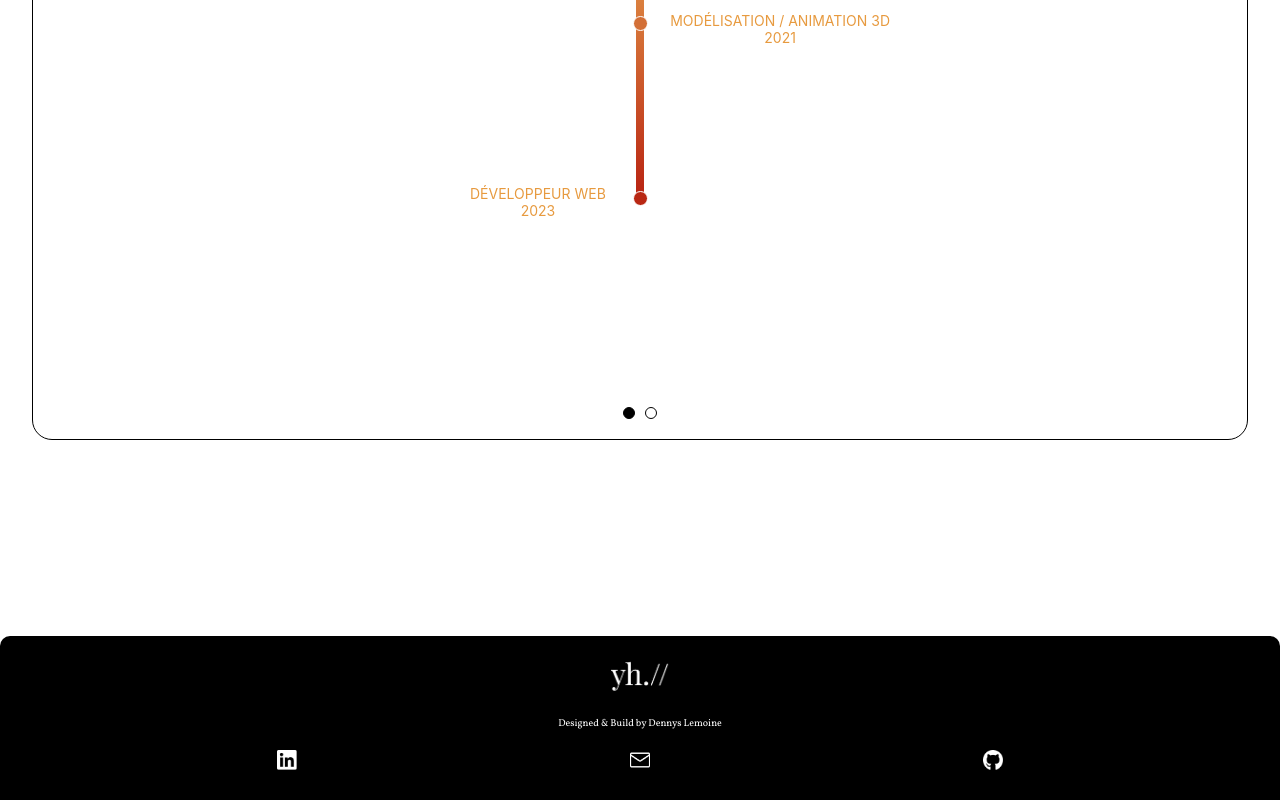
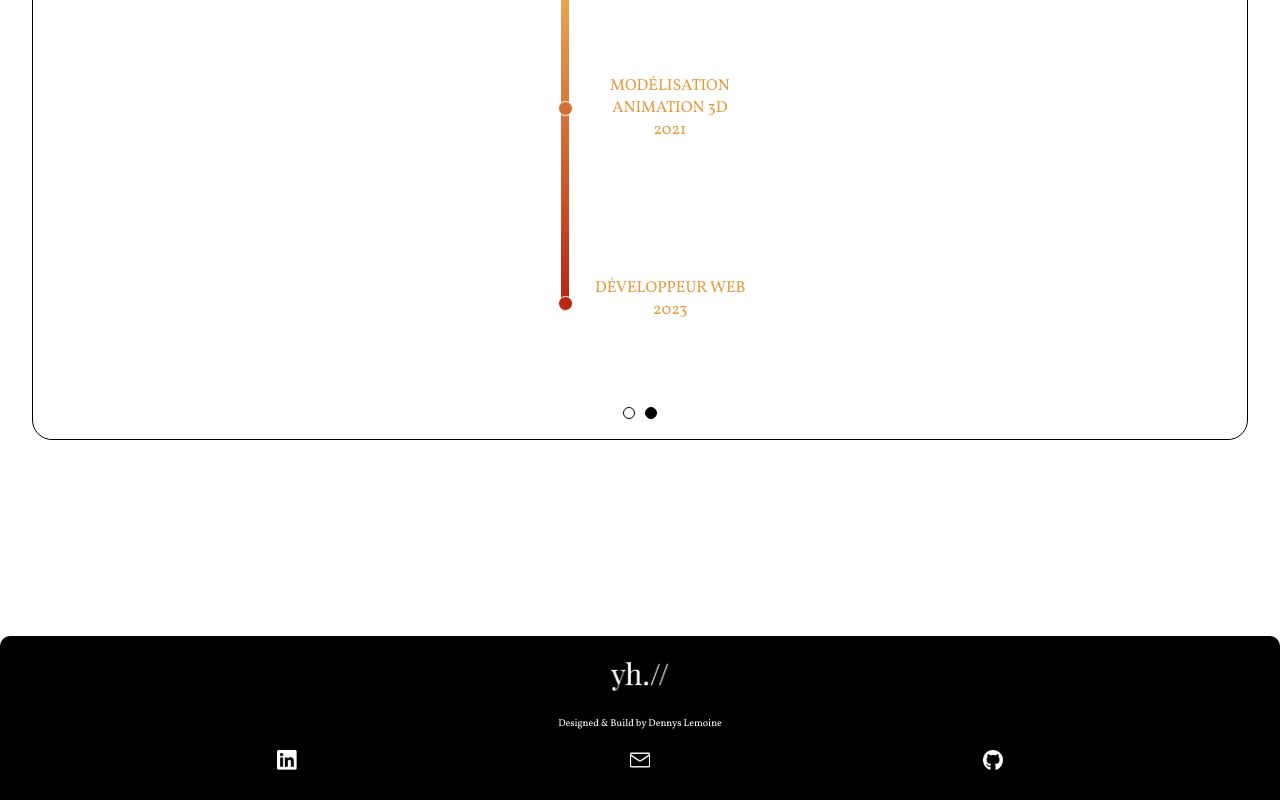
Before and after one commit to DennysLemoine/Portefolio, a React (Create React App) app in the folder portefolio/: page / in a window 1280 px wide. Both pictures are taken after a click on the element 651 px from the left and 1660 px from the top of the page. Shown: the part 1247-2047 px from the top of the page. Built offline with nearby package versions, Linux system fonts and the light colour scheme.

Commit message:
skills done

```diff
--- a/portefolio/src/components/skills/skills.css
+++ b/portefolio/src/components/skills/skills.css
@@ -151,7 +151,6 @@
     font-family: Vollkorn, serif;
     width: 100%;
     border: 1px solid black;
-    backdrop-filter: blur(1px);
     border-radius: 20px;
     padding: 20px;
 }
@@ -160,6 +159,7 @@
     display: flex;
     justify-content: center;
     text-align: center;
+    font-family: Vollkorn, serif;
 }
 
 .containerGraduateRelatif {
@@ -172,10 +172,10 @@
     position: absolute;
     margin: 50px auto;
     left: 0;
-    right: 0;
-    bottom: -20px;
+    right: 150px;
+    top: 30px;
     width: 8px;
-    height: 90%;
+    height: 100%;
     background: linear-gradient( #F6C961, #B82211);
     border-radius: 50px;
 }
@@ -183,9 +183,9 @@
 .circleSkillP01 {
     position: absolute;
     margin: 50px auto;
-    top: -45px;
+    top: 25px;
     left: 0;
-    right: 0;
+    right: 150px;
     width: 15px;
     height: 15px;
     background-color: #f3c65f;
@@ -196,9 +196,9 @@
 .circleSkillP02 {
     position: absolute;
     margin: 50px auto;
-    bottom: 150px;
+    bottom: 65px;
     left: 0;
-    right: 0;
+    right: 150px;
     width: 15px;
     height: 15px;
     background-color: #d36f36;
@@ -209,9 +209,9 @@
 .circleSkillP03 {
     position: absolute;
     margin: 50px auto;
-    bottom: -25px;
+    bottom: -130px;
     left: 0;
-    right: 0;
+    right: 150px;
     width: 15px;
     height: 15px;
     background-color: #b92713;
@@ -221,25 +221,25 @@
 
 .skillBts {
     position: absolute;
-    top: -5px;
-    left: 60px;
-    font-size: 14px;
+    top: 60px;
+    left: 145px;
+    font-size: 16px;
     color: #E79A3F;
 }
 
 .skill3d {
     position: absolute;
-    bottom: 185px;
-    right: -100px;
-    font-size: 14px;
+    bottom: 90px;
+    left: 120px;
+    font-size: 16px;
     color: #E79A3F;
 }
 
 .skillDev {
     position: absolute;
-    bottom: 12px;
-    left: -20px;
-    font-size: 14px;
+    bottom: -90px;
+    left: 105px;
+    font-size: 16px;
     color: #E79A3F;
 }
 
@@ -257,11 +257,15 @@
 
 
 .button1 {
-    background-color: black;
+    background-color: white;
     border: 1px solid black;
     border-radius: 50%;
     width: 12px;
     height: 12px;
+}
+
+.button1.active {
+    background-color: black;
 }
 
 .button2 {
@@ -272,6 +276,10 @@
     height: 12px;
 }
 
+.button2.active {
+    background-color: black;
+}
+
 .hide {
     display: none;
 }
--- a/portefolio/src/components/skills/skills.jsx
+++ b/portefolio/src/components/skills/skills.jsx
@@ -1,4 +1,4 @@
-import React, {useState} from "react";
+import React, {useState, useRef, useEffect} from "react";
 
 import skills from './skills.css'
 
@@ -6,11 +6,41 @@
 
 function Skills() {
 
-    const [visibleDiv, setVisibleDiv] = useState(false);
+    const [visibleDiv, setVisibleDiv] = useState('div1');
+    const touchStartRef = useRef(null);
 
-    const toggleSkills = () => {
-        setVisibleDiv(!visibleDiv);
+    const toggleSkills = (divId) => {
+        setVisibleDiv(divId);
     };
+
+    // CONFIGURATION POUR SLIDE DIV POUR MOBILE/TABLETTE
+    const handleTouchStart = (event) => {
+        touchStartRef.current = event.touches[0].clientX;
+    };
+
+    const handleTouchEnd = (event) => {
+        const touchEnd = event.changedTouches[0].clientX;
+        const touchDifference = touchStartRef.current - touchEnd;
+
+        if (touchDifference > 50 || visibleDiv !== 'div1') {
+            // SWIPE POUR ALLER A LA DIV SUIVANTE
+            setVisibleDiv('div2');
+        } else if (touchDifference < -50) {
+            // SWIPE POUR REVENIR A LA DIV PRECEDENTE
+            setVisibleDiv('div1');
+        }
+    };
+
+    useEffect(() => {
+        const containerSkills = document.querySelector('.containerSkills');
+        containerSkills.addEventListener('touchstart', handleTouchStart);
+        containerSkills.addEventListener('touchend', handleTouchEnd);
+
+        return () => {
+            containerSkills.removeEventListener('touchstart', handleTouchStart);
+            containerSkills.removeEventListener('touchend', handleTouchEnd);
+        };
+    }, []);
 
     return (
         <section className='sectionSkills'>
@@ -22,7 +52,7 @@
                 <img src={skillLogo} alt="Logo créatif"/>
             </div>
             <div className='containerSkills'>
-                <div className={visibleDiv ? 'containerSkills01 hide' : 'containerSkills01'}>
+                <div className={visibleDiv === 'div1' ? 'containerSkills01' : 'containerSkills01 hide'}>
                     <div className='containerSkill'>
                         <div className='containerSkillP'>
                             <p>0%</p>
@@ -132,7 +162,7 @@
                         </div>
                     </div>
                 </div>
-                <div className={visibleDiv ? 'containerSkills02' : 'containerSkills02 hide'}>
+                <div className={visibleDiv === 'div2' ? 'containerSkills02' : 'containerSkills02 hide'}>
                     <div className='containerSkillGraduate'>
                         <div className='containerGraduateRelatif'>
                             <span className='lineSkill'></span>
@@ -140,14 +170,14 @@
                             <span className='circleSkillP02'></span>
                             <span className='circleSkillP03'></span>
                             <p className='skillBts'>BTS MUC<br/>2017</p>
-                            <p className='skill3d'>MODÉLISATION / ANIMATION 3D<br/>2021</p>
+                            <p className='skill3d'>MODÉLISATION<br/>ANIMATION 3D<br/>2021</p>
                             <p className='skillDev'>DÉVELOPPEUR WEB<br/>2023</p>
                         </div>
                     </div>
                 </div>
                 <span className='containerSkillsButtons'>
-                    <span className='button1' onClick={toggleSkills}></span>
-                    <span className='button2' onClick={toggleSkills}></span>
+                    <span className={visibleDiv === 'div1' ? 'button1 active' : 'button1'} onClick={() => toggleSkills('div1')}></span>
+                    <span className={visibleDiv === 'div2' ? 'button2 active' : 'button2'} onClick={() => toggleSkills('div2')}></span>
                 </span>
             </div>
         </section>
```
